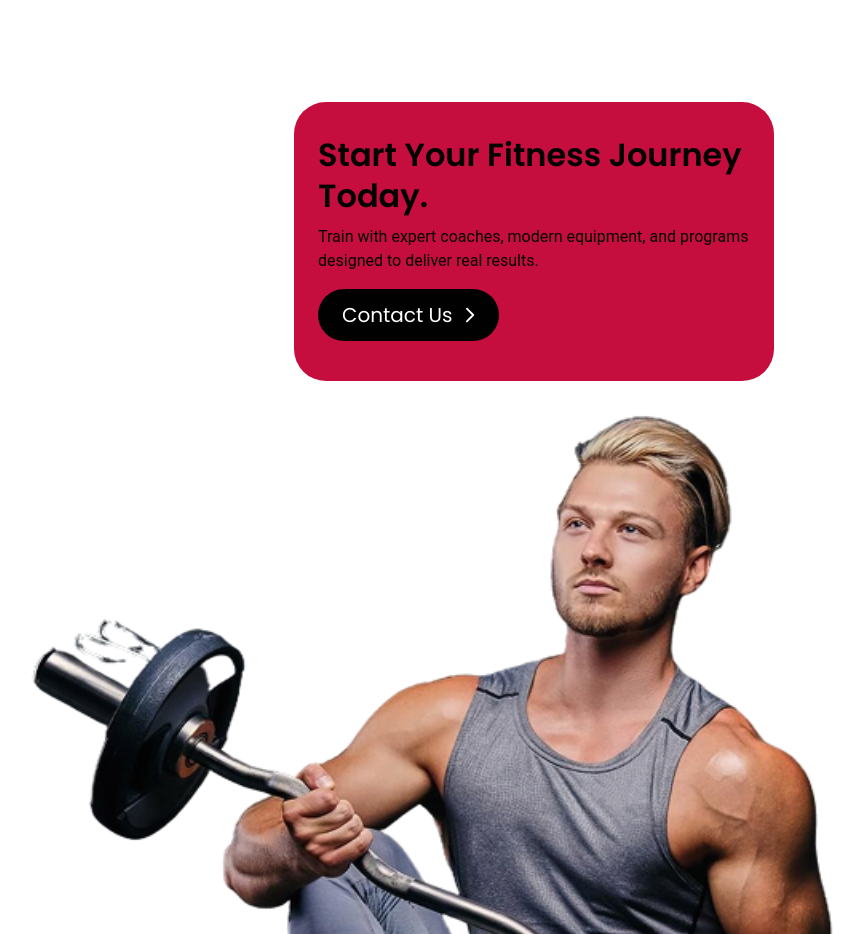
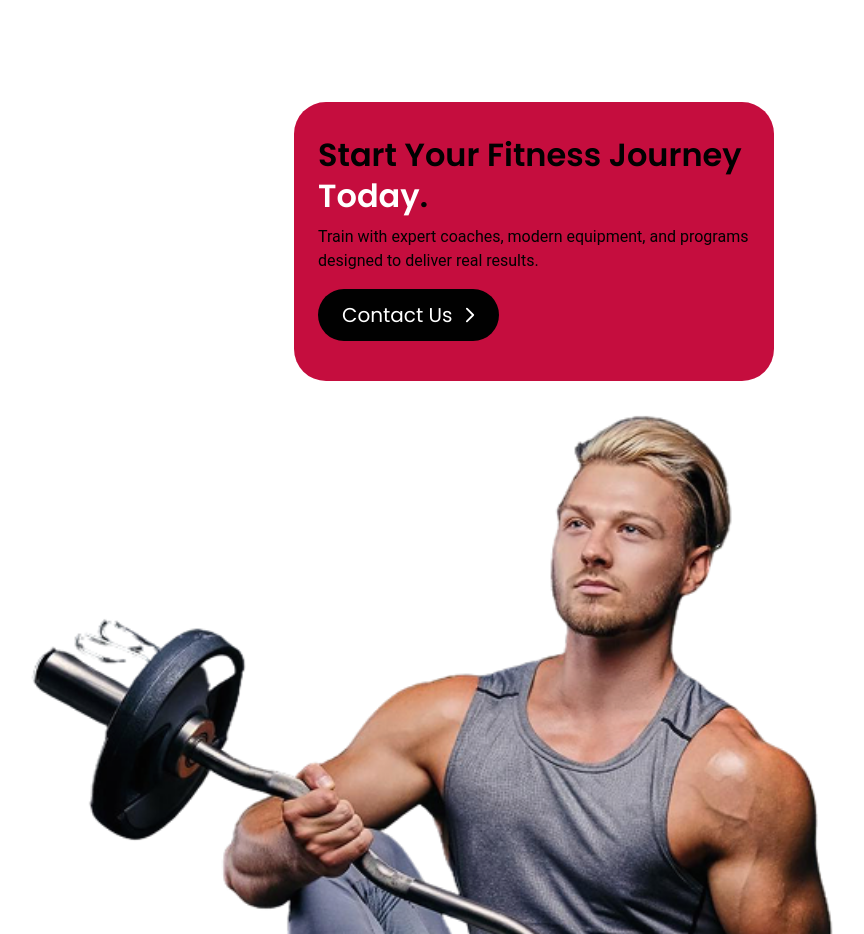
Before and after one commit to Asolinmaso/3g_gym, a Next.js app: page / in a window 1280 px wide. Shown: the part 6400-7334 px from the top of the page, without its empty margins (106-970 px from the left). Built offline with nearby package versions, Linux system fonts and the light colour scheme.

Commit message:
Add files via upload

```diff
--- a/components/cta/CTA.css
+++ b/components/cta/CTA.css
@@ -23,8 +23,7 @@
 }
 
 .cta-img {
-  object-fit: cover;
-  object-position: center bottom;
+
 }
 
 .cta-btn-arrow {
--- a/components/cta/CTA.tsx
+++ b/components/cta/CTA.tsx
@@ -5,7 +5,7 @@ export default function CTA() {
     <section id="contact" className="cta-section">
       <div className="cta-inner">
         <div className="cta-banner">
-          <h2 className="cta-heading">Start Your Fitness Journey Today.</h2>
+          <h2 className="cta-heading">Start Your Fitness Journey <span style={{color:"#ffffff"}}>Today</span>.</h2>
           <p className="cta-desc">
             Train with expert coaches, modern equipment, and programs designed
             to deliver real results.
```
Also changed, not shown: components/services-page/ServicesDetailBlock.tsx (+2 -2 lines).
